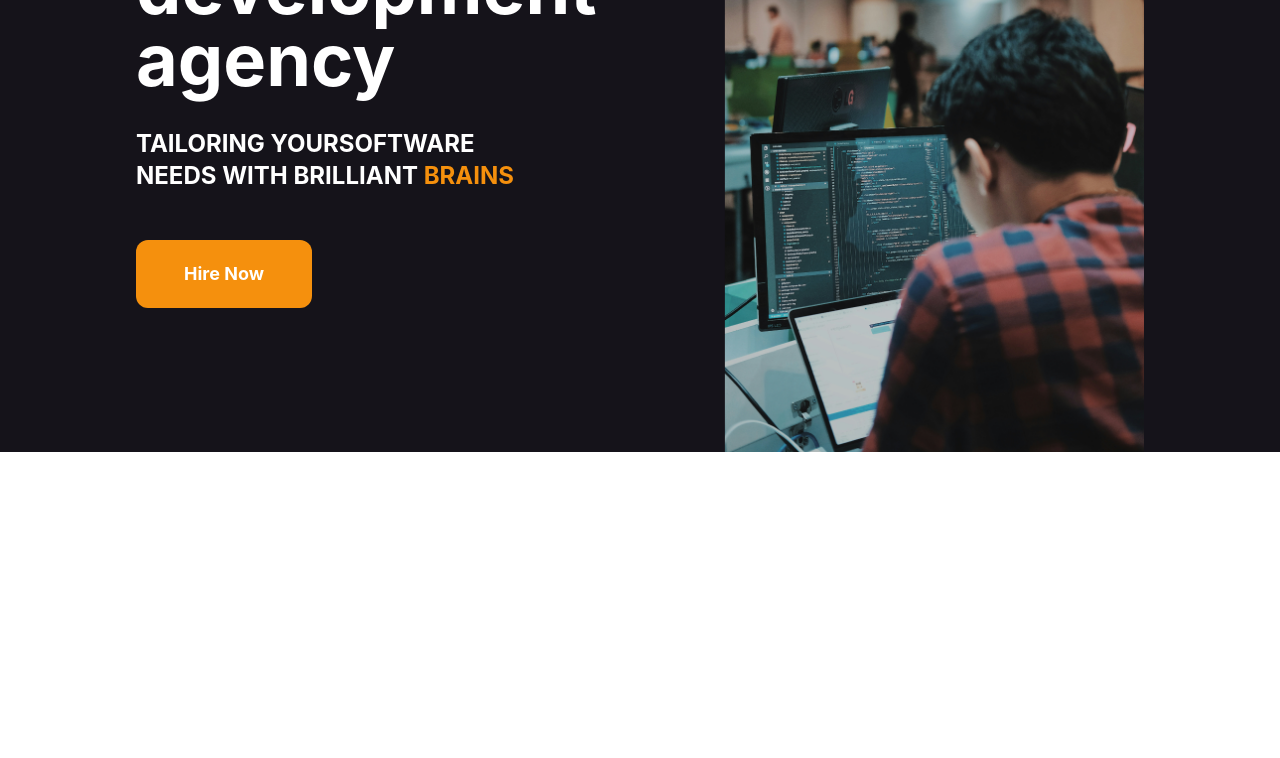
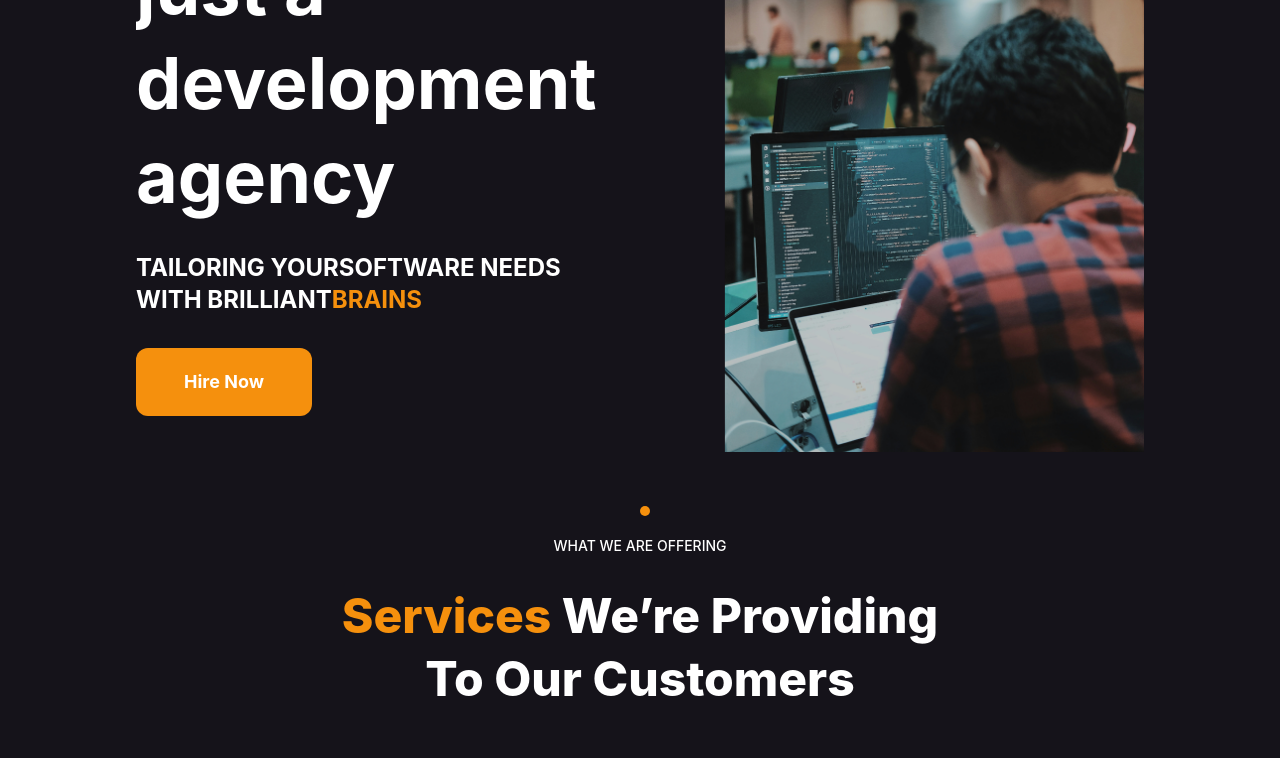
Before and after one commit to hamza-burnt719/burntbrains-site, a React (Create React App) app: page / in a window 1280 px wide. Shown: the part 400-1158 px from the top of the page. Before the commit the page ends 852 px from the top, so only its background shows below. Built offline with nearby package versions, Linux system fonts and the light colour scheme.

Commit message:
Added hero section

```diff
--- a/src/App.tsx
+++ b/src/App.tsx
@@ -1,4 +1,3 @@
-import React from "react";
 import { BrowserRouter as Router, Routes, Route } from "react-router-dom";
 import Home from "./pages/Home";
 import About from "./pages/About";
@@ -13,7 +12,6 @@ const App = () => {
           <Route path="/" element={<Home />} />
           <Route path="/about" element={<About />} />
           <Route path="/contact" element={<About />} />
-
         </Routes>
       </div>
     </Router>
--- a/src/components/Button/index.tsx
+++ b/src/components/Button/index.tsx
@@ -1,15 +1,17 @@
 interface iProps {
-    buttonText: string;
-    onClick: () => void;
+  buttonText: string;
+  onClick: () => void;
 }
 
-const Button = ({buttonText, onClick}: iProps) => {
+const Button = ({ buttonText, onClick }: iProps) => {
+  return (
+    <div
+      onClick={onClick}
+      className="text-lg font-bold py-5 px-12 cursor-pointer bg-secondary w-fit rounded-xl"
+    >
+      {buttonText}
+    </div>
+  );
+};
 
-    return (
-        <div onClick={onClick} className="text-lg font-bold py-5 px-12 cursor-pointer bg-secondary w-fit rounded-xl">
-            {buttonText}
-        </div>
-    )
-}
-
-export default Button
+export default Button;
--- a/src/index.css
+++ b/src/index.css
@@ -1,10 +1,15 @@
-body {
+* {
   margin: 0;
+  padding: 0;
   font-family: -apple-system, BlinkMacSystemFont, 'Segoe UI', 'Roboto', 'Oxygen',
     'Ubuntu', 'Cantarell', 'Fira Sans', 'Droid Sans', 'Helvetica Neue',
     sans-serif;
   -webkit-font-smoothing: antialiased;
   -moz-osx-font-smoothing: grayscale;
+  box-sizing: border-box;
+  overflow-x: hidden;
+  -ms-overflow-style: none;
+  scrollbar-width: none;
 }
 
 code {
--- a/src/pages/Home/index.tsx
+++ b/src/pages/Home/index.tsx
@@ -1,11 +1,13 @@
 import Logo from 'assets/icons/logo.svg';
 import Hero from './molecules/hero';
+import Technology from './molecules/technology';
 
 const Home = () => {
   return (
   <div>
     <img src={Logo} alt="logo"/>
     <Hero />
+    <Technology />
   </div>
   );
 };
--- a/src/pages/Home/molecules/hero.tsx
+++ b/src/pages/Home/molecules/hero.tsx
@@ -1,15 +1,20 @@
 import Button from "components/Button";
-import image from "assets/images/home_hero.png"
+import image from "assets/images/home_hero.png";
 
 const Hero = () => {
   return (
-    <div className="flex justify-between mx-10">
-      <div className="font-bold w-96 py-10">
-        <div className="text-7xl">More than just a development agency</div>
-        <div className="text-2xl mt-8 mb-12">TAILORING YOURSOFTWARE NEEDS WITH BRILLIANT <span className="text-secondary">BRAINS</span></div>
+    <div className="flex justify-between w-full px-10">
+      <div className="font-bold w-[460px] py-20" >
+        <div className="text-7xl leading-[94px]">More than just a development agency</div>
+        <div className="text-2xl mt-7 mb-8">
+          TAILORING YOURSOFTWARE NEEDS WITH BRILLIANT
+          <span className="text-secondary">BRAINS</span>
+        </div>
         <Button onClick={() => {}} buttonText="Hire Now" />
       </div>
-      <img src={image} width={420} height={680}/>
+      <div className="w-[420px] h-[684px]">
+        <img src={image} width={'100%'} height={'100%'}/>
+      </div>
     </div>
   );
 };
--- /dev/null
+++ b/src/pages/Home/molecules/technology.tsx
@@ -0,0 +1,27 @@
+import { Colors } from "utils/colors";
+import image from "assets/images/technology.png"
+
+const Technology = () => {
+  return (
+    <div className="text-center px-10">
+      <div className="flex items-center justify-center">
+        <svg width={20} height={20}>
+          <circle
+            cx={15}
+            cy={15}
+            r={5}
+            fill={Colors.Gamboge}
+          />
+        </svg>
+      </div>
+      <div className="font-medium text-sm uppercase pt-5">What we are offering</div>
+      <div className="text-5xl mt-7 mb-8 leading-[63px] font-extrabold w-[600px] text-center m-auto">
+        <span className="text-secondary">Services</span> We’re Providing To Our
+        Customers
+      </div>
+      <img src={image} width={'100%'}/>
+    </div>
+  );
+};
+
+export default Technology;
--- a/utils/colors.ts
+++ b/src/utils/colors.ts
@@ -1,4 +1,4 @@
-export const colors = {
+export const Colors = {
     Cinder: '#15131A',
     Gamboge: '#F5900D'
 }
--- a/tailwind.config.js
+++ b/tailwind.config.js
@@ -1,4 +1,4 @@
-const { colors } = require('./utils/colors');
+const { Colors } = require('./src/utils/colors');
 
 /** @type {import('tailwindcss').Config} */
 module.exports = {
@@ -8,8 +8,8 @@ module.exports = {
   theme: {
     extend: {
       colors: {
-        primary: colors.Cinder,
-        secondary: colors.Gamboge
+        primary: Colors.Cinder,
+        secondary: Colors.Gamboge
       },
     },
   },
```
Also changed, not shown: src/assets/images/technology.png (added).
